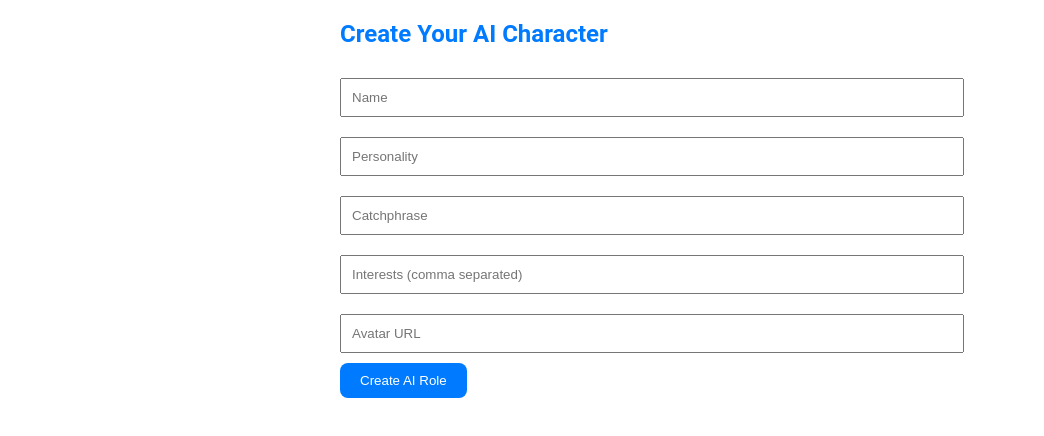
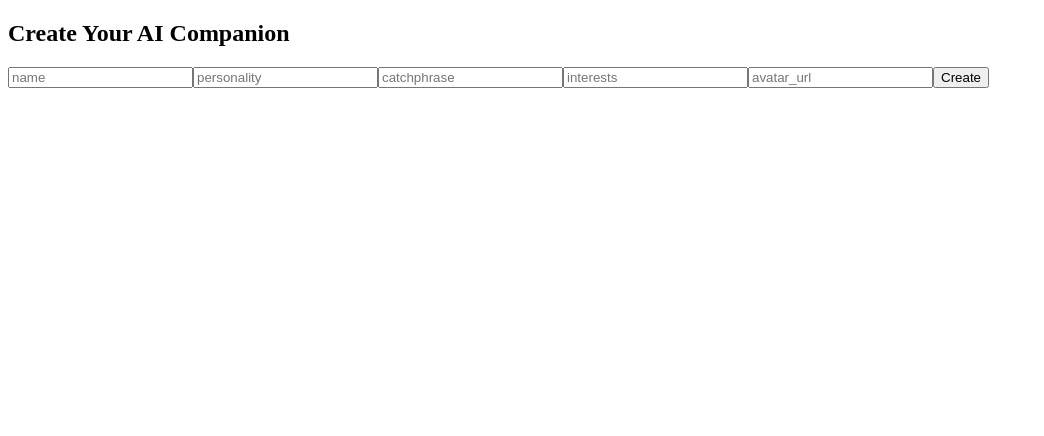
Before and after one commit to dpx204710-crypto/emovibe-1.0, a Next.js app in the folder frontend/: page /ai-create in a window 1280 px wide. Shown: the top 436 px of the page, without its empty margins (0-1044 px from the left). Built offline with nearby package versions, Linux system fonts and the light colour scheme.

Commit message:
更新 ai-create.js

```diff
--- a/frontend/pages/ai-create.js
+++ b/frontend/pages/ai-create.js
@@ -2,32 +2,30 @@ import { useState } from 'react';
 import axios from 'axios';
 
 export default function AICreate() {
-  const [name,setName]=useState('');
-  const [personality,setPersonality]=useState('');
-  const [catchphrase,setCatchphrase]=useState('');
-  const [interests,setInterests]=useState('');
-  const [avatar,setAvatar]=useState('');
+  const [form, setForm] = useState({ name: '', personality: '', catchphrase: '', interests: '', avatar_url: '' });
+  const handleChange = e => setForm({ ...form, [e.target.name]: e.target.value });
 
-  const handleCreate = async ()=>{
-    try{
+  const handleCreate = async () => {
+    try {
       const res = await axios.post(`${process.env.NEXT_PUBLIC_API_URL}/api/ai-roles`, {
-        user_id: '29eb0c59-5baf-4417-a71b-1d7a301aec8e',
-        name, personality, catchphrase, interests:interests.split(',').map(i=>i.trim()), avatar_url:avatar
+        user_id: 'replace-with-user-id',
+        ...form,
+        interests: form.interests.split(',').map(i => i.trim())
       });
-      alert('AI Role Created! ID: '+res.data.roleId);
-      setName(''); setPersonality(''); setCatchphrase(''); setInterests(''); setAvatar('');
-    }catch(err){ console.error(err); alert('Failed to create AI Role') }
-  }
+      alert(`AI Role Created: ${res.data.roleId}`);
+    } catch (err) {
+      console.error(err);
+      alert('Failed to create role.');
+    }
+  };
 
   return (
-    <div style={{maxWidth:'600px',margin:'20px auto',fontFamily:'Roboto, sans-serif'}}>
-      <h2 style={{color:'#007bff'}}>Create Your AI Character</h2>
-      <input placeholder="Name" value={name} onChange={e=>setName(e.target.value)} style={{width:'100%',padding:'10px',margin:'10px 0'}} />
-      <input placeholder="Personality" value={personality} onChange={e=>setPersonality(e.target.value)} style={{width:'100%',padding:'10px',margin:'10px 0'}} />
-      <input placeholder="Catchphrase" value={catchphrase} onChange={e=>setCatchphrase(e.target.value)} style={{width:'100%',padding:'10px',margin:'10px 0'}} />
-      <input placeholder="Interests (comma separated)" value={interests} onChange={e=>setInterests(e.target.value)} style={{width:'100%',padding:'10px',margin:'10px 0'}} />
-      <input placeholder="Avatar URL" value={avatar} onChange={e=>setAvatar(e.target.value)} style={{width:'100%',padding:'10px',margin:'10px 0'}} />
-      <button onClick={handleCreate} style={{padding:'10px 20px',borderRadius:'8px',border:'none',background:'#007bff',color:'white',cursor:'pointer'}}>Create AI Role</button>
+    <div className="create-page">
+      <h2>Create Your AI Companion</h2>
+      {['name','personality','catchphrase','interests','avatar_url'].map((field)=>(
+        <input key={field} name={field} placeholder={field} onChange={handleChange} />
+      ))}
+      <button onClick={handleCreate}>Create</button>
     </div>
-  )
+  );
 }
```
